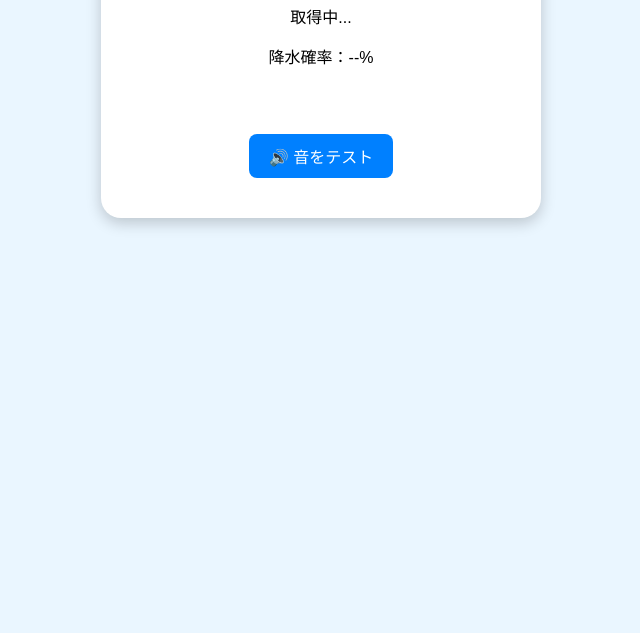
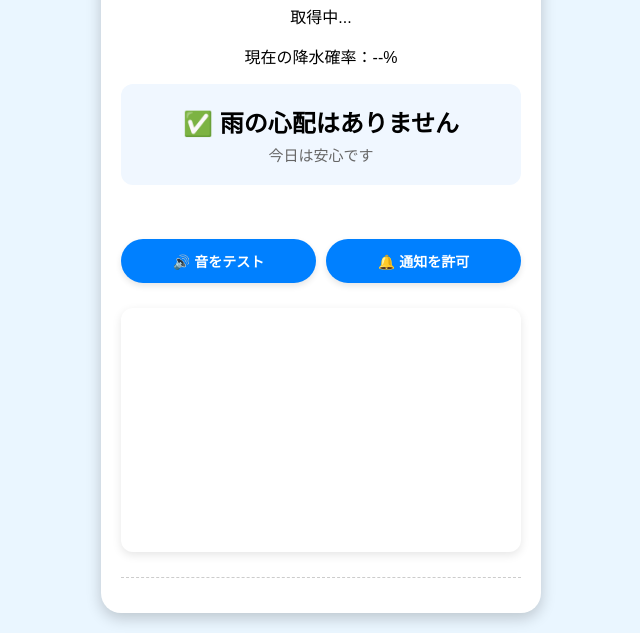
Before and after one commit to Jerusalm/amamori, a plain HTML site: page index.html in a window 1280 px wide. Shown: the part 267-900 px from the top of the page, without its empty margins (319-959 px from the left). Before the commit the page ends 800 px from the top, so only its background shows below. Drawn offline with Linux system fonts and the light colour scheme.

Commit message:
Add files via upload

```diff
--- a/index.html
+++ b/index.html
@@ -3,8 +3,12 @@
 <head>
 <meta charset="UTF-8">
 <meta name="viewport" content="width=device-width,initial-scale=1.0">
-
-<title>☔ 雨守</title>
+<title>☔ 雨守 PWA</title>
+<link rel="manifest" href="manifest.json">
+<meta name="apple-mobile-web-app-capable" content="yes">
+<meta name="apple-mobile-web-app-status-bar-style" content="default">
+<meta name="apple-mobile-web-app-title" content="雨守">
+<link rel="apple-touch-icon" href="https://flaticon.com">
 
 <style>
 body{
@@ -14,7 +18,6 @@ body{
     margin:0;
     padding:20px;
 }
-
 .weather{
     max-width:400px;
     margin:auto;
@@ -23,82 +26,119 @@ body{
     padding:20px;
     box-shadow:0 5px 15px rgba(0,0,0,.2);
 }
-
 .temperature{
     font-size:48px;
     font-weight:bold;
     margin:15px 0;
 }
-
+.alert-box {
+    background: #f0f7ff;
+    border-radius: 12px;
+    padding: 15px;
+    margin: 15px 0;
+}
 #rainAlert{
-    font-size:22px;
+    font-size:24px;
     font-weight:bold;
+    margin: 5px 0;
 }
-
+#rainTime{
+    font-size:18px;
+    font-weight:bold;
+    color:#444;
+    margin: 5px 0;
+}
+#warning{
+    font-size:15px;
+    color:#666;
+    margin: 5px 0;
+}
 #updateStatus{
     color:#0066cc;
     font-weight:bold;
     height:24px;
     margin:10px 0;
+    font-size:14px;
 }
-
+.btn-group {
+    display: flex;
+    justify-content: space-around;
+    gap: 10px;
+    margin-top: 15px;
+}
 button{
-    padding:10px 20px;
+    flex: 1;
+    padding:12px 10px;
     border:none;
     background:#0080ff;
     color:white;
-    border-radius:8px;
+    border-radius:50px;
     cursor:pointer;
-    margin-top:10px;
-    font-size:16px;
+    font-size:14px;
+    font-weight:bold;
+    box-shadow: 0 3px 6px rgba(0,0,0,0.1);
 }
-
 button:hover{
     background:#0066cc;
 }
-
+.radar-container {
+    margin-top: 25px;
+    border-radius: 12px;
+    overflow: hidden;
+    box-shadow: 0 3px 10px rgba(0,0,0,0.1);
+}
 #hourly{
-    margin-top:20px;
+    margin-top:25px;
+    padding-top:15px;
+    border-top:1px dashed #ccc;
 }
-
+#hourly h3 {
+    font-size: 16px;
+    color: #555;
+    margin-bottom: 12px;
+}
 #hourly p{
-    margin:5px;
+    margin:8px auto;
+    font-size:16px;
+    display:flex;
+    justify-content:space-between;
+    max-width:180px;
 }
 </style>
-
 </head>
-
 <body>
 
-<h1>☔ 雨守</h1>
+<h1>☔ 雨守 PWA</h1>
 
 <div class="weather">
+    <p id="location">📍現在地取得中...</p>
+    <div id="temperature" class="temperature">--℃</div>
+    <p id="weather">取得中...</p>
+    <p id="rain">現在の降水確率：--%</p>
 
-<p id="location">📍現在地取得中...</p>
+    <div class="alert-box">
+        <p id="rainAlert">✅ 雨の心配はありません</p>
+        <p id="rainTime"></p>
+        <p id="warning">今日は安心です</p>
+    </div>
 
-<div id="temperature" class="temperature">--℃</div>
+    <!-- 🟢 更新完了ログを表示する場所 -->
+    <p id="updateStatus"></p>
 
-<p id="weather">取得中...</p>
+    <!-- 🟢 2つのボタンを並べるエリア -->
+    <div class="btn-group">
+        <button onclick="playAlertSound()">🔊 音をテスト</button>
+        <button onclick="requestNotificationPermission()">🔔 通知を許可</button>
+    </div>
 
-<p id="rain">降水確率：--%</p>
+    <!-- 🗺 雨雲レーダーを表示するエリア（バグ文字を完全に削除しました） -->
+    <div class="radar-container">
+        <iframe id="radarFrame" width="100%" height="240" frameborder="0" scrolling="no" marginheight="0" marginwidth="0" src="about:blank"></iframe>
+    </div>
 
-<p id="rainAlert"></p>
-
-<p id="rainTime"></p>
-
-<p id="warning"></p>
-
-<p id="updateStatus"></p>
-
-<button onclick="playAlertSound()">
-🔊 音をテスト
-</button>
-
-<div id="hourly"></div>
-
+    <div id="hourly"></div>
 </div>
 
 <script src="script.js"></script>
-
 </body>
 </html>
```
